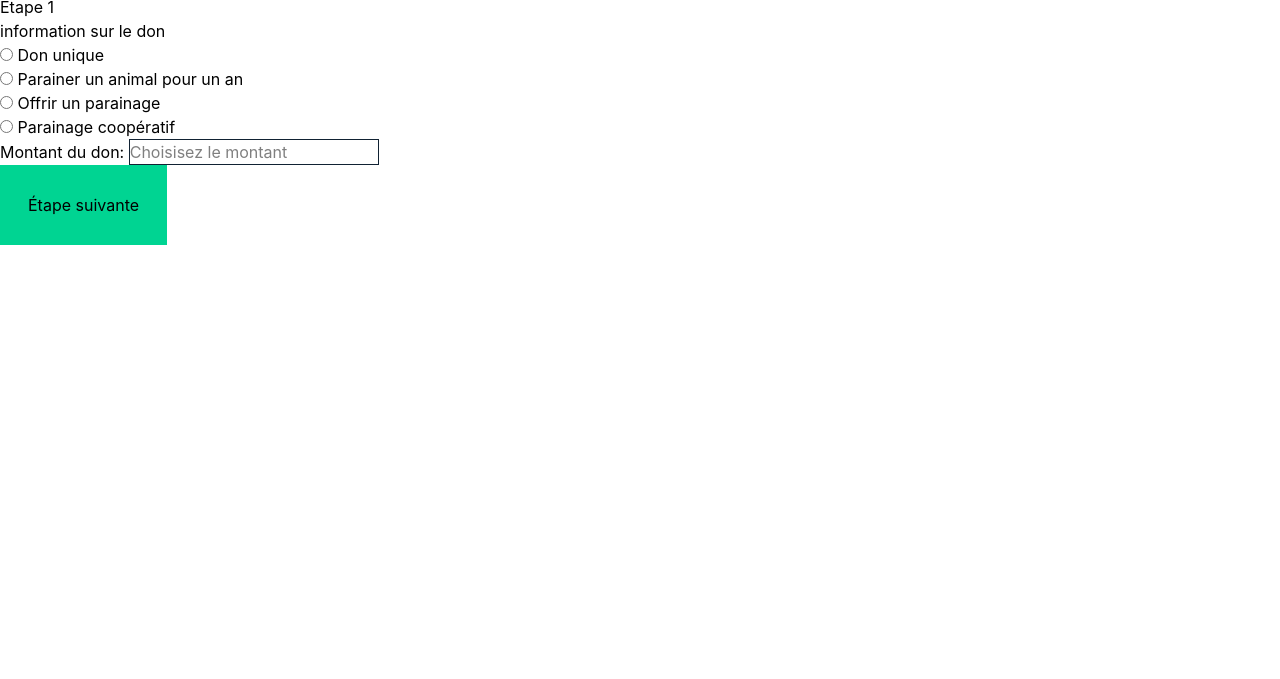
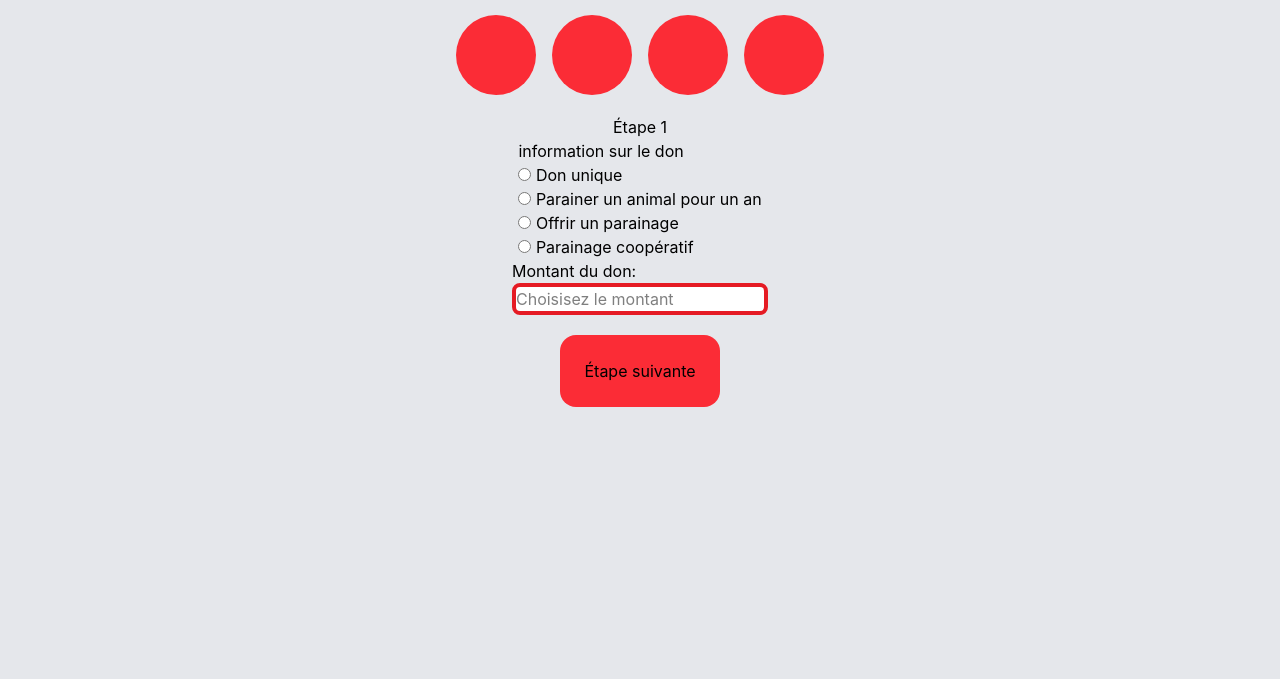
Before and after one commit to Aeternalyss/Tp1_formulaire, a website built with Vite: page index.html in a window 1280 px wide. Shown: the part 121-800 px from the top of the page. Built offline with nearby package versions, Linux system fonts and the light colour scheme.

Commit message:
ajout css

```diff
--- a/index.html
+++ b/index.html
@@ -10,10 +10,10 @@
   <title>tp1_formulaire</title>
 </head>
 
-<body class="">
-  <h1 class="text-3xl flex justify-center">formulaire de don</h1>
+<body class="bg-gray-200">
+  <h1 class="text-3xl flex justify-center bg-amber-100 p-10">formulaire de don</h1>
 
-  <nav aria-label="Étapes du Formulaire" class=" flex justify-center">
+  <nav aria-label="Étapes du Formulaire" class=" flex justify-center p-5">
     <ol class="flex flex-row gap-4 items-center ">
       <li class="w-20 h-20 bg-red-500 rounded-full"><a href="#"><span class="sr-only">Type de don</span></a></li>
       <li class="w-20 h-20 bg-red-500 rounded-full"><a href="#"><span class="sr-only">Coordonées</span></a></li>
@@ -22,33 +22,33 @@
     </ol>
   </nav>
   <!-- formulaire -->
-  <form action="" method="get" class="">
+  <form action="" method="get" class="flex flex-col items-center">
 
     <!-- étape 1 -->
-    <section class="etape ">
+    <section class="etape flex flex-col items-center">
       <h2 class="">Étape 1</h2>
-      <fieldset role="radiogroup" aria-required="true">
+      <fieldset class="flex flex-col" role="radiogroup" aria-required="true">
         <legend>information sur le don</legend>
         <div>
-          <input type="radio" name="type_don" id="unique" value="1">
+          <input class="accent-red-500" type="radio" name="type_don" id="unique" value="1">
           <label for="unique">Don unique</label>
         </div>
         <div>
-          <input type="radio" name="type_don" id="parainer" value="2">
+          <input class="accent-red-500" type="radio" name="type_don" id="parainer" value="2">
           <label for="parainer">Parainer un animal pour un an</label>
         </div>
         <div>
-          <input type="radio" name="type_don" id="offrir" value="3">
+          <input class="accent-red-500" type="radio" name="type_don" id="offrir" value="3">
           <label for="offrir">Offrir un parainage</label>
         </div>
         <div>
-          <input type="radio" name="type_don" id="coop" value="4">
+          <input class="accent-red-500" type="radio" name="type_don" id="coop" value="4">
           <label for="coop">Parainage coopératif</label>
         </div>
         <span id="erreur-radios" class="message-erreur text-red-600" role="alert"></span>
       </fieldset>
 
-      <div class="">
+      <div class="flex flex-col">
         <label for="montant">Montant du don: </label>
         <input type="text" name="montant" id="montant" list="montant-recommander" placeholder="Choisisez le montant"
           required>
@@ -65,9 +65,9 @@
       </div>
     </section>
     <!-- étape 2 -->
-    <section class="etape flex justify-center">
+    <section class="etape flex flex-col items-center">
       <h2>Étape 2</h2>
-      <fieldset>
+      <fieldset class="flex flex-col">
         <legend>Coordonée</legend>
         <!-- résumer du don , option de supprimer -->
 
@@ -87,9 +87,9 @@
       </fieldset>
     </section>
     <!-- étape 3 -->
-    <section class="etape flex justify-center">
+    <section class="etape flex flex-col items-center">
       <h2>Étape 3</h2>
-      <fieldset>
+      <fieldset class="flex flex-col">
         <legend>information de paiement</legend>
         <!-- carte credit, num,expiration,validation -->
         <label for="numCarte">carte credit </label>
@@ -102,27 +102,29 @@
 
         <label for="numSecu">numéro</label>
         <input type="text" id="numSecu" required />
-        <span id="erreur-numSecu" class="message-erreur text-red-600" role="alert"></span>
+        <span id="erreur-numSecu" class="message-erreur text-red-600 " role="alert"></span>
         Étape précédente
 
       </fieldset>
     </section>
     <!-- étape 4 -->
-    <section class="etape flex justify-center">
+    <section class="etape flex flex-col items-center">
       <h2>Étape 4</h2>
-      <fieldset>
+      <fieldset class="flex flex-col">
         <legend>résumer</legend>
         <!-- montant raison du don merci de participer a aider la faune bla bla bla -->
         <p>vous aller faire un don de 25$!</p>
       </fieldset>
-      <button class="bg-emerald-400" type="submit" formaction="/merci.html">Submit form</button>
+      <button class="bg-red-500 rounded-2xl p-6" type="submit" formaction="/merci.html">Confirmer</button>
     </section>
-    <button type="button" id="btn-precedent" class="flex justify-center p-6 bg-pink-400">
-      Étape précédente
-    </button>
-    <button id="btn-suivant" type="button" class="flex justify-center-center p-7 bg-emerald-400">
-      Étape suivante
-    </button>
+    <div class="flex justify-center items-center gap-4 p-5">
+      <button type="button" id="btn-precedent" class="p-6 bg-red-500 rounded-2xl">
+        Étape précédente
+      </button>
+      <button id="btn-suivant" type="button" class="p-6 bg-red-500 rounded-2xl">
+        Étape suivante
+      </button>
+    </div>
   </form>
 
   <script type="module" src="src/main.ts"></script>
--- a/src/main.ts
+++ b/src/main.ts
@@ -25,6 +25,8 @@ async function obtenirMessages(): Promise<void> {
 // note de chose a faire
 // ajout verification avec regex
 // et si ily a erreur on ne passe pas a la section suivant :p
+// changer color de la nav selon étape
+// typo
 
 // mettre du css hahah ;-;
 
--- a/src/style.css
+++ b/src/style.css
@@ -1,4 +1,7 @@
 @import "tailwindcss";
 input{
-border: 1px solid #123;
+border: 4px solid #E51B24 ;
+border-radius: 8px;
+background-color: white;
+
 }
```
